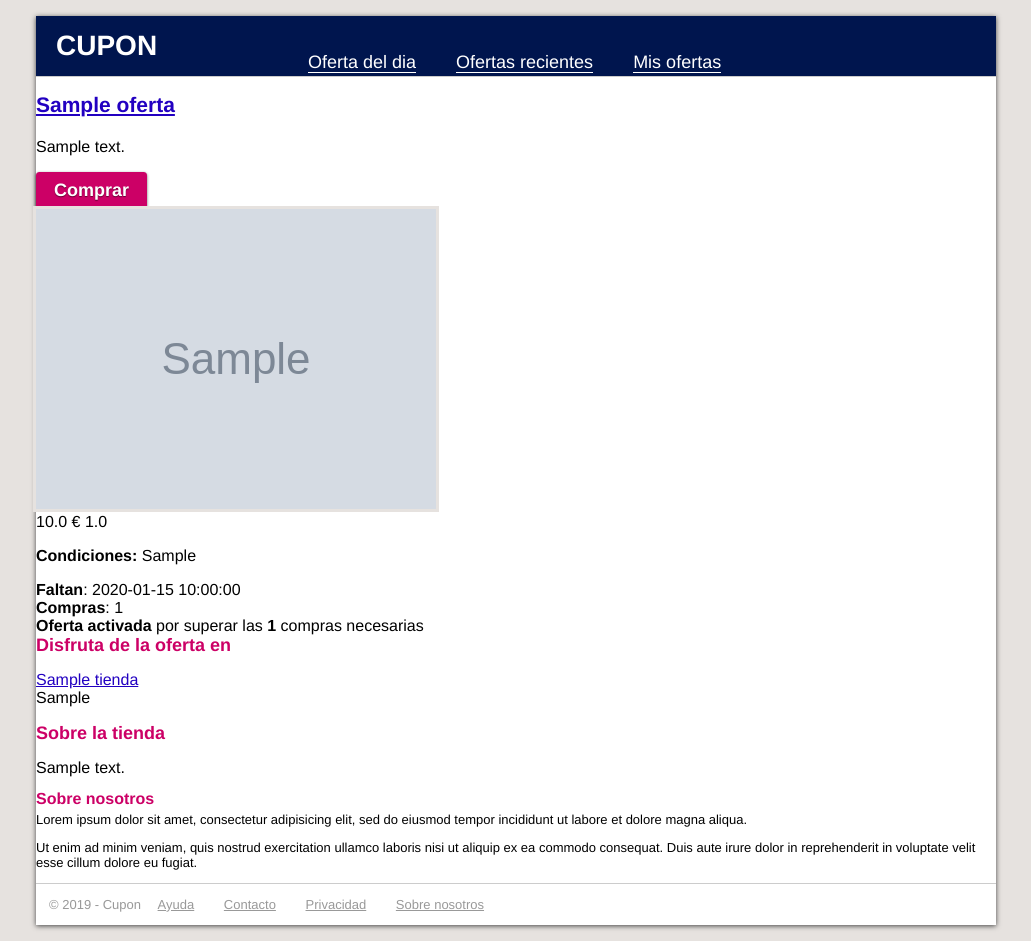
After one commit to byrogr/cupon-python, a Flask app: page /1 in a window 1280 px wide. The commit adds this page. Shown: the whole page, without its empty margins (124-1155 px from the left). Run offline with Flask 2, Linux system fonts and the light colour scheme; tables that the repository leaves empty hold one stand-in row (values such as "Sample post"); grey boxes marked "Sample" are stand-in pictures.

Commit message:
Creando Portada Parte 1

```diff
--- a/app/config.py
+++ b/app/config.py
@@ -7,3 +7,5 @@ Created on 27 dic. 2019
 
 class Config:
     SECRET_KEY = '40LEWT3kLdpWQn5ZaLGDYMfRT7K6QXKu'
+    SQLALCHEMY_DATABASE_URI = 'mysql+pymysql://root:''@localhost:3306/cupon_db'
+    SQLALCHEMY_TRACK_MODIFICATIONS = False
--- /dev/null
+++ b/app/database.py
@@ -0,0 +1,4 @@
+from flask_sqlalchemy import SQLAlchemy
+
+
+db = SQLAlchemy()
--- /dev/null
+++ b/app/models.py
@@ -0,0 +1,73 @@
+from app import db
+
+CIUDAD_DEFECTO = 1
+
+class Ciudad(db.Model):
+    __tablename__ = 'ciudades'
+
+    id = db.Column(db.Integer, primary_key=True)
+    nombre = db.Column(db.String, nullable=False)
+    slug = db.Column(db.String, nullable=False)
+
+    # Relations
+    ofertas = db.relationship('Oferta', backref="ciudad")
+    tiendas = db.relationship('Tienda', backref="tienda")
+
+    @staticmethod
+    def all():
+        return Ciudad.query.all()
+
+    @staticmethod
+    def find_by_id(id):
+        return Ciudad.query.get(id)
+
+
+class Tienda(db.Model):
+    __tablename__ = 'tiendas'
+
+    id = db.Column(db.Integer, primary_key=True)
+    ciudad_id = db.Column(db.Integer, db.ForeignKey('ciudades.id'))
+    nombre = db.Column(db.String(100), nullable=False)
+    slug = db.Column(db.String(100), nullable=False)
+    username = db.Column(db.String(100), nullable=True)
+    password = db.Column(db.String(255), nullable=True)
+    descripcion = db.Column(db.Text)
+    direccion = db.Column(db.Text)
+
+    # Relations
+    ofertas = db.relationship('Oferta', backref="tienda")
+
+    # Methods
+
+
+class Oferta(db.Model):
+    __tablename__ = 'ofertas'
+
+    id = db.Column(db.Integer, primary_key=True)
+    ciudad_id = db.Column(db.Integer, db.ForeignKey('ciudades.id'))
+    tienda_id = db.Column(db.Integer, db.ForeignKey('tiendas.id'))
+    nombre = db.Column(db.String(255), nullable=False)
+    slug = db.Column(db.String(255), nullable=False)
+    descripcion = db.Column(db.Text)
+    condiciones = db.Column(db.Text)
+    foto = db.Column(db.String(255), nullable=False)
+    precio = db.Column(db.Float)
+    descuento = db.Column(db.Float)
+    fec_publicacion = db.Column(db.DateTime)
+    fec_expiracion = db.Column(db.DateTime)
+    compras = db.Column(db.Integer)
+    umbral = db.Column(db.Integer)
+    revisada = db.Column(db.Boolean)
+
+    # Relations
+    # ciudad = db.relationship('Ciudades', foreign_keys=ciudad_id)
+    # tienda = db.relationship('Tiendas', foreign_keys=tienda_id)
+
+    @staticmethod
+    def all():
+        return Oferta.query.all()
+
+
+    @staticmethod
+    def find_by_ciudad(id):
+        return Oferta.query.filter_by(ciudad_id=id).first()
--- a/app/public/routes.py
+++ b/app/public/routes.py
@@ -1,5 +1,23 @@
-from flask import render_template
+from flask import render_template, redirect, url_for
+from app.models import Ciudad, Oferta, CIUDAD_DEFECTO
 from . import public
+
+
+@public.route('/')
+@public.route('/<int:ciudad>')
+def index(ciudad = None):
+
+    if ciudad is None:
+        return redirect(url_for('public.index', ciudad=CIUDAD_DEFECTO))
+
+    oferta = Oferta.find_by_ciudad(ciudad)
+    return render_template('public/portada.html', oferta=oferta)
+
+
+@public.route('/ciudad/<int:id>')
+def ciudad(id):
+    result = Ciudad.find_by_id(id)
+    return result[0]
 
 
 @public.route('/sitio/<string:page>/')
--- a/app/public/templates/public/portada.html
+++ b/app/public/templates/public/portada.html
@@ -1,9 +1,64 @@
 {% extends 'frontend.html' %}
 
-{% block title %} Portada {% endblock %}
+{% block title %} Cupon, cada día ofertas increíbles en tu ciudad con descuentos de hasta el 90% {% endblock %}
 
-{% block id %} portada {% endblock %}
+{% block id %}portada{% endblock %}
 
 {% block article %}
-    Portada
+    <section class="descripcion">
+        <h1><a href="#">{{ oferta.nombre }}</a></h1>
+
+        <p>{{ oferta.descripcion }}</p>
+
+        <a class="boton" href="#">Comprar</a>
+    </section>
+
+    <section class="galeria">
+        <img alt="Fotografía de la oferta" src="{{ oferta.foto }}">
+        <p class="precio">{{ oferta.precio }} &euro; <span>{{ oferta.descuento }}</span></p>
+        <p><strong>Condiciones:</strong> {{ oferta.condiciones }}</p>
+    </section>
+
+    <section class="estado">
+        <div class="tiempo">
+            <strong>Faltan</strong>: {{ oferta.fec_expiracion }}
+        </div>
+
+        <div class="compras">
+            <strong>Compras</strong>: {{ oferta.compras }}
+        </div>
+
+        <div class="faltan">
+            {% set faltan = oferta.umbral - oferta.compras %}
+            {% if faltan > 0 %}
+                Faltan <strong>{{ faltan }} compras</strong> <br> para activar la oferta
+            {% else %}
+                <strong>Oferta activada</strong> por superar las <strong>{{ oferta.umbral }}</strong>
+                compras necesarias
+            {% endif %}
+        </div>
+    </section>
+
+    <section class="direccion">
+        <h2>Disfruta de la oferta en</h2>
+        <p>
+            <a href="#">{{ oferta.tienda.nombre }}</a>
+            <br>
+            {{ oferta.tienda.direccion }}
+        </p>
+    </section>
+
+    <section class="tienda">
+        <h2>Sobre la tienda</h2>
+        {{ oferta.tienda.descripcion }}
+    </section>
 {% endblock %}
+
+{% block aside %}
+    {{ super() }}
+
+    {# bloque vacío para eliminar su contenido y no mostrarlo en la portada #}
+    {% block registrate %}{% endblock %}
+
+    {% include 'common/about.html' %}
+{% endblock %}
--- /dev/null
+++ b/app/templates/common/about.html
@@ -0,0 +1,12 @@
+<section id="nosotros">
+    <h2>Sobre nosotros</h2>
+    <p>
+        Lorem ipsum dolor sit amet, consectetur adipisicing elit, sed do
+        eiusmod tempor incididunt ut labore et dolore magna aliqua.
+    </p>
+    <p>
+        Ut enim ad minim veniam, quis nostrud exercitation ullamco laboris
+        nisi ut aliquip ex ea commodo consequat. Duis aute irure dolor in
+        reprehenderit in voluptate velit esse cillum dolore eu fugiat.
+    </p>
+</section>
--- a/app/templates/frontend.html
+++ b/app/templates/frontend.html
@@ -23,10 +23,18 @@
             </ul>
         </nav>
     </header>
-    <article>
+    <article class="oferta">
         {% block article %}{% endblock %}
     </article>
     <aside>
-        {% block aside %}{% endblock %}
+        {% block aside %}
+            {% block registrate %}
+                <a id="registrate" class="boton" href="#">Regístrate</a>
+            {% endblock %}
+
+            <section id="login">
+                {# Formulario Login #}
+            </section>
+        {% endblock %}
     </aside>
 {% endblock %}
--- a/requirements.txt
+++ b/requirements.txt
@@ -1,2 +1,3 @@
 Flask==1.1.1
 Flask-SQLAlchemy==2.4.1
+PyMySQL
--- /dev/null
+++ b/server.py
@@ -0,0 +1,3 @@
+from app import create_app
+
+app = create_app()
```
Also changed, not shown: app/__init__.py (+8 -1 lines), app/public/__init__.py (+2 -8 lines), main.py (deleted, +0 -9 lines).
